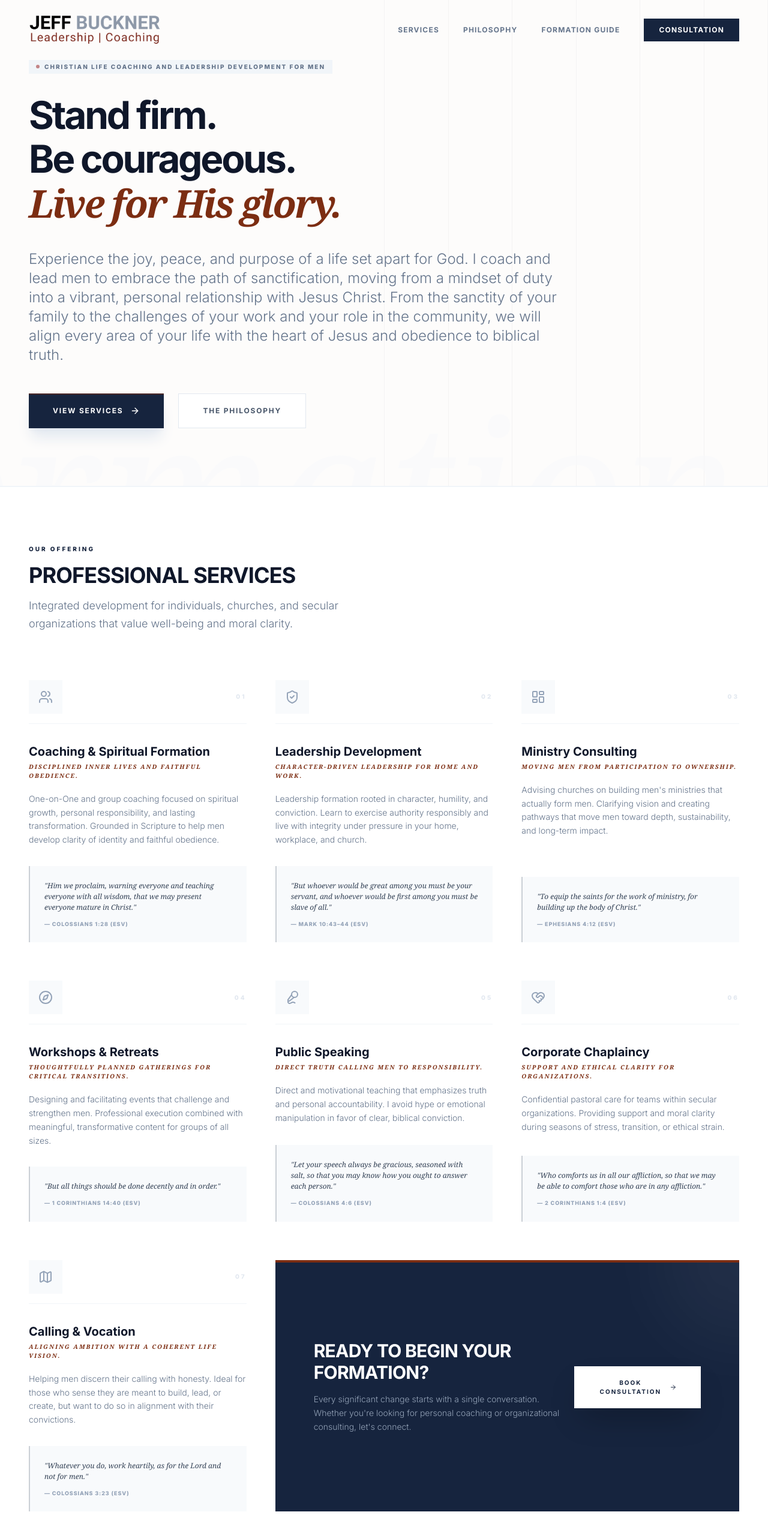
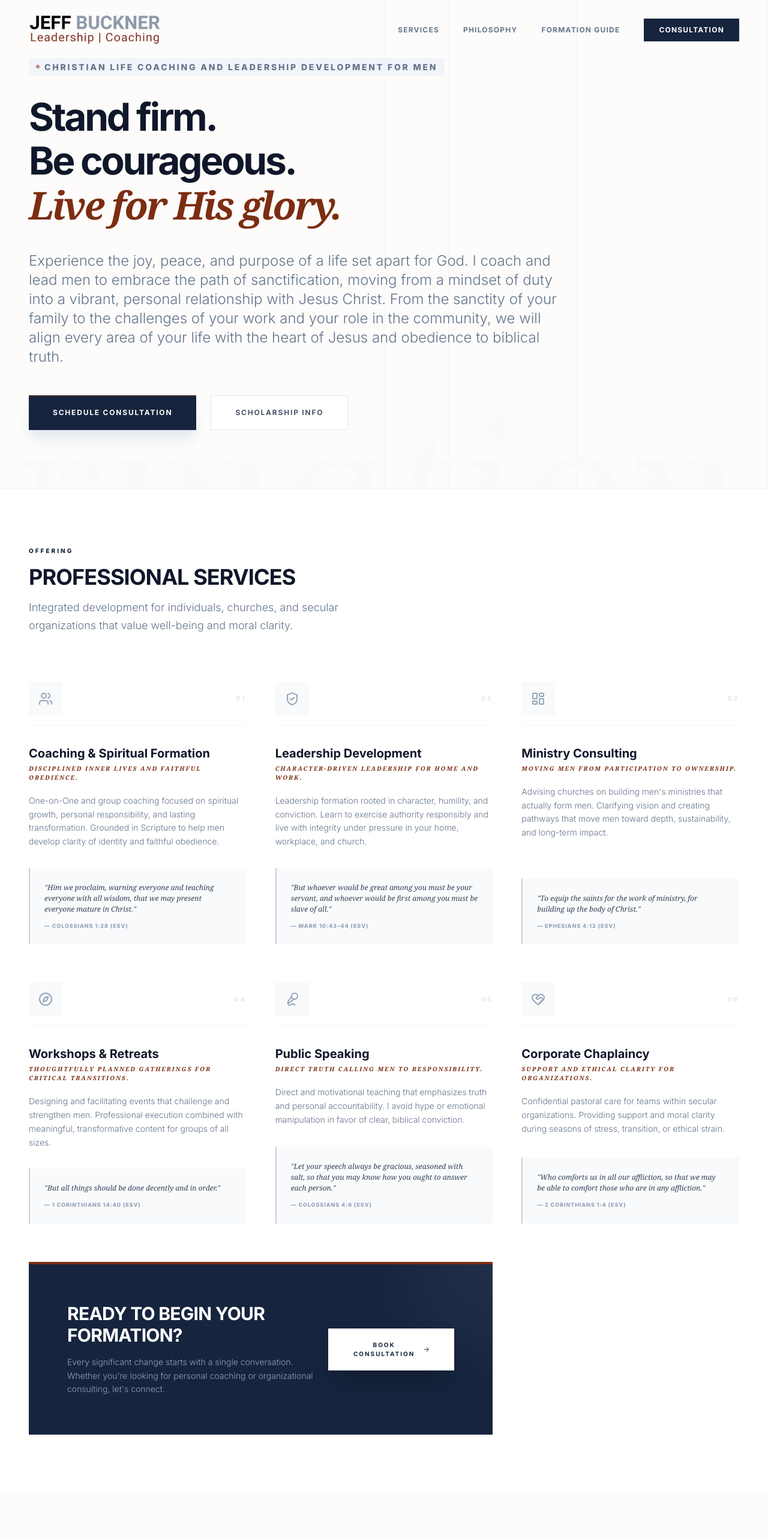
Before and after one commit to jeff1010ihs/jeffbuckner-com, a React (Vite) app: page / in a window 1280 px wide. Shown: the top 2566 px of the page at 60% size. Built offline with nearby package versions, Linux system fonts and the light colour scheme.

Commit message:
changes to hero

```diff
--- a/components/Hero.tsx
+++ b/components/Hero.tsx
@@ -1,6 +1,5 @@
 
 import React from 'react';
-import { ArrowRight } from 'lucide-react';
 
 export const Hero: React.FC = () => {
   return (
@@ -9,7 +8,7 @@ export const Hero: React.FC = () => {
         <div className="max-w-4xl">
           <div className="inline-flex items-center space-x-2 bg-slate-100 px-3 py-1 mb-8">
             <span className="w-1.5 h-1.5 bg-brand-red rounded-full animate-pulse"></span>
-            <span className="text-[10px] uppercase tracking-[0.2em] font-black text-slate-500">Christian Life Coaching and Leadership Development for Men</span>
+            <span className="text-[10px] sm:text-[14px] uppercase tracking-[0.2em] font-black text-slate-500">Christian Life Coaching and Leadership Development for Men</span>
           </div>
           <h1 className="text-[2.5rem] md:text-[4rem] font-bold text-slate-900 tracking-tighter leading-[1.15] mb-10">
             Stand firm.<br />
@@ -22,11 +21,10 @@ export const Hero: React.FC = () => {
           <div className="flex flex-col sm:flex-row gap-6">
             <a href="#services" className="bg-brand-navy text-white px-10 py-5 font-bold uppercase tracking-[0.15em] text-xs flex items-center justify-center hover:bg-slate-800 transition-all group shadow-xl shadow-slate-200 relative overflow-hidden">
               <span className="absolute top-0 left-0 w-full h-[2px] bg-brand-rust opacity-50"></span>
-              View Services
-              <ArrowRight className="ml-3 w-4 h-4 group-hover:translate-x-1 transition-transform" />
+              Schedule Consultation
             </a>
             <a href="#philosophy" className="border border-slate-200 bg-white px-10 py-5 font-bold uppercase tracking-[0.15em] text-xs hover:bg-slate-50 transition-all text-slate-600 flex items-center justify-center">
-              The Philosophy
+              Scholarship Info
             </a>
           </div>
         </div>
--- a/components/ServicesGrid.tsx
+++ b/components/ServicesGrid.tsx
@@ -9,7 +9,7 @@ export const ServicesGrid: React.FC = () => {
       <div className="max-w-7xl mx-auto px-6 lg:px-12">
         <div className="mb-20 md:flex justify-between items-end">
           <div className="max-w-xl">
-            <span className="text-[10px] font-black text-brand-navy uppercase tracking-[0.3em] mb-4 block">Our Offering</span>
+            <span className="text-[10px] font-black text-brand-navy uppercase tracking-[0.3em] mb-4 block">Offering</span>
             <h2 className="text-4xl font-bold tracking-tight text-slate-900 mb-4 uppercase">Professional Services</h2>
             <p className="text-slate-500 text-lg font-light leading-relaxed">Integrated development for individuals, churches, and secular organizations that value well-being and moral clarity.</p>
           </div>
--- a/constants.tsx
+++ b/constants.tsx
@@ -6,8 +6,7 @@ import {
   LayoutDashboard,
   Compass,
   Mic2,
-  HeartHandshake,
-  Map
+  HeartHandshake
 } from 'lucide-react';
 import { Service } from './types';
 
@@ -65,14 +64,5 @@ export const SERVICES: Service[] = [
     description: "Confidential pastoral care for teams within secular organizations. Providing support and moral clarity during seasons of stress, transition, or ethical strain.",
     scripture: "Who comforts us in all our affliction, so that we may be able to comfort those who are in any affliction.",
     reference: "2 Corinthians 1:4 (ESV)"
-  },
-  {
-    id: 7,
-    title: "Calling & Vocation",
-    tagline: "Aligning ambition with a coherent life vision.",
-    icon: <Map className="w-6 h-6" />,
-    description: "Helping men discern their calling with honesty. Ideal for those who sense they are meant to build, lead, or create, but want to do so in alignment with their convictions.",
-    scripture: "Whatever you do, work heartily, as for the Lord and not for men.",
-    reference: "Colossians 3:23 (ESV)"
   }
 ];
--- a/index.html
+++ b/index.html
@@ -4,7 +4,7 @@
   <head>
     <meta charset="UTF-8" />
     <meta name="viewport" content="width=device-width, initial-scale=1.0" />
-    <title>Leadership & Formation | Character-Driven Growth</title>
+    <title>Jeff Buckner | Christian Life Coaching & Leadership</title>
     <script src="https://cdn.tailwindcss.com"></script>
     <script>
       tailwind.config = {
```
